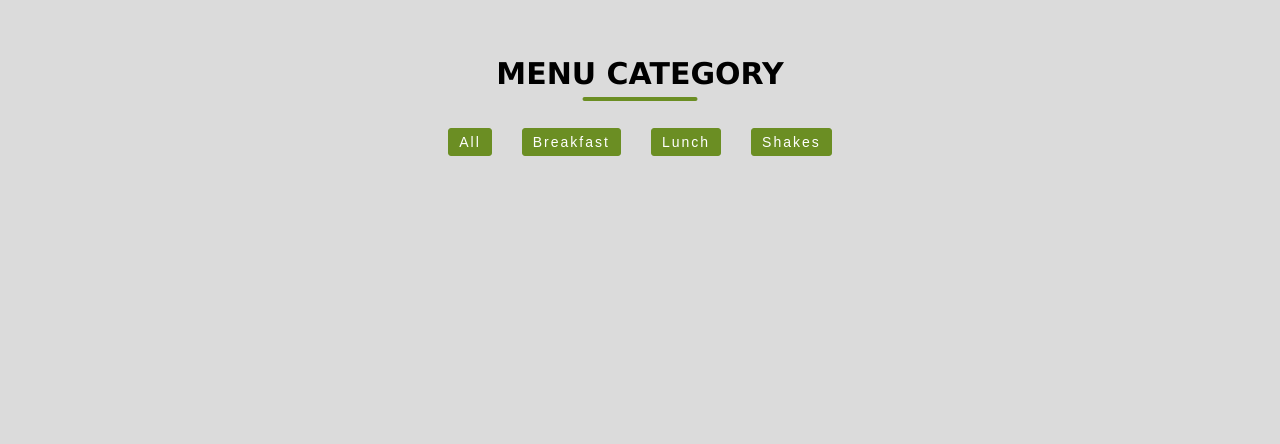
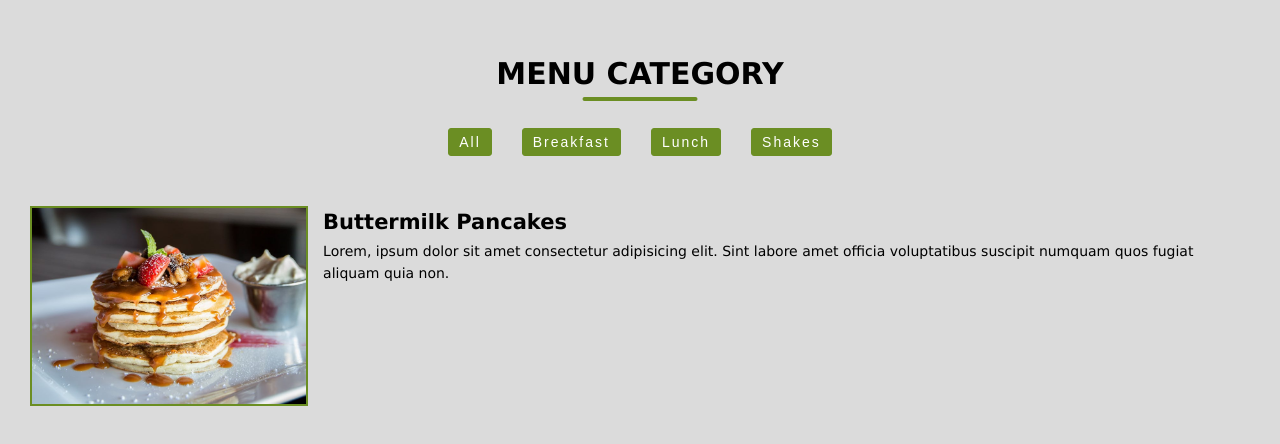
Before and after one commit to ibktommy/category-menu-react-app, a React (Create React App) app: page / in a window 1280 px wide. Shown: the top 444 px of the page. Built offline with nearby package versions, Linux system fonts and the light colour scheme.

Commit message:
Structuring the menu-item

```diff
--- a/src/App.css
+++ b/src/App.css
@@ -66,3 +66,21 @@ ul {
 	transition: all .5s ease;
 	border: .1rem solid #6b8e23;
 }
+
+/* MENU */
+.menu-item {
+	display: flex;
+	gap: 1.5rem;
+}
+
+.item-img {
+	width: 30rem;
+	height: 20rem;
+	border: .2rem solid #6b8e23;
+}
+
+.image {
+	width: 100%;
+	height: 100%;
+	object-fit: cover;
+}
--- a/src/App.js
+++ b/src/App.js
@@ -1,5 +1,6 @@
 import Category from './Category';
 import './App.css';
+import Menu from './Menu';
 
 function App() {
   return (
@@ -8,6 +9,7 @@ function App() {
         <div className="content">
           <h1 className='title'>Menu Category</h1>
           <Category />
+          <Menu />
         </div>
       </div>
     </>
--- a/src/Menu.jsx
+++ b/src/Menu.jsx
@@ -1,9 +1,23 @@
 import React from "react";
+import image from "./item-1.jpeg";
 
 const Menu = () => {
 	return (
 		<>
-			<h1>Menu</h1>
+			<div className="menu-item">
+				<div className="item-img">
+					<img src={image} alt="picOne" className="image" />
+				</div>
+
+				<div className="item-text">
+					<h2 className="item-title">Buttermilk Pancakes</h2>
+					<p className="item-para">
+						Lorem, ipsum dolor sit amet consectetur adipisicing elit. Sint
+						labore amet officia voluptatibus suscipit numquam quos fugiat
+						aliquam quia non.
+					</p>
+				</div>
+			</div>
 		</>
 	);
 };
```
Also changed, not shown: src/item-1.jpeg (added).
